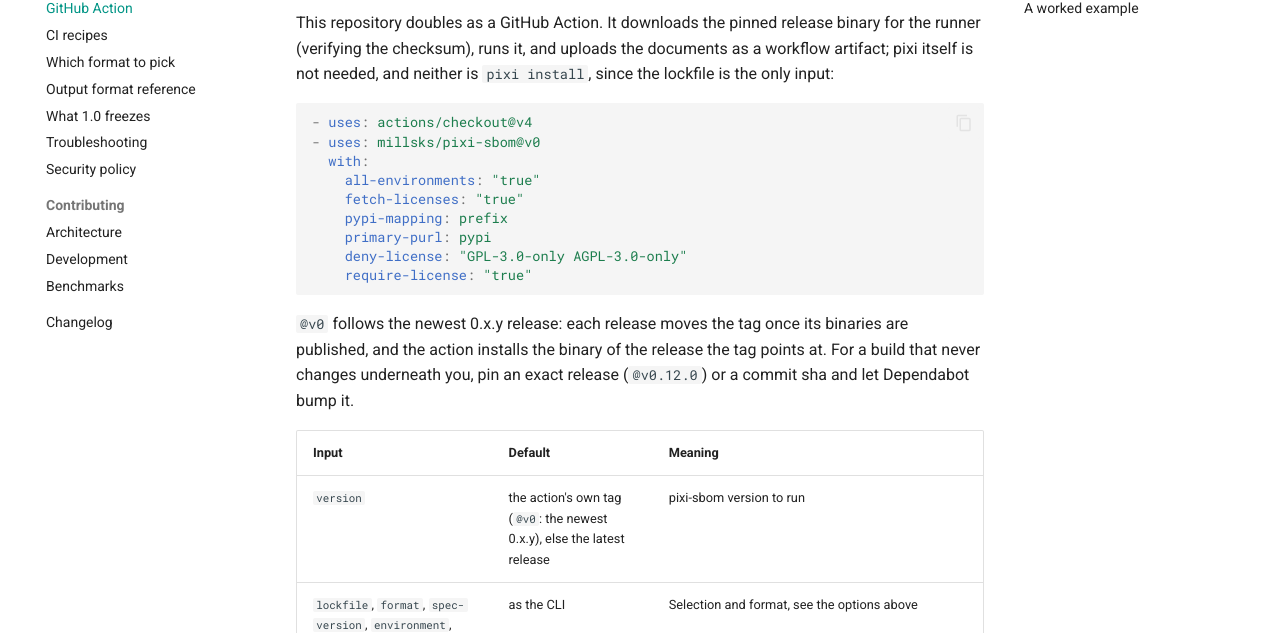
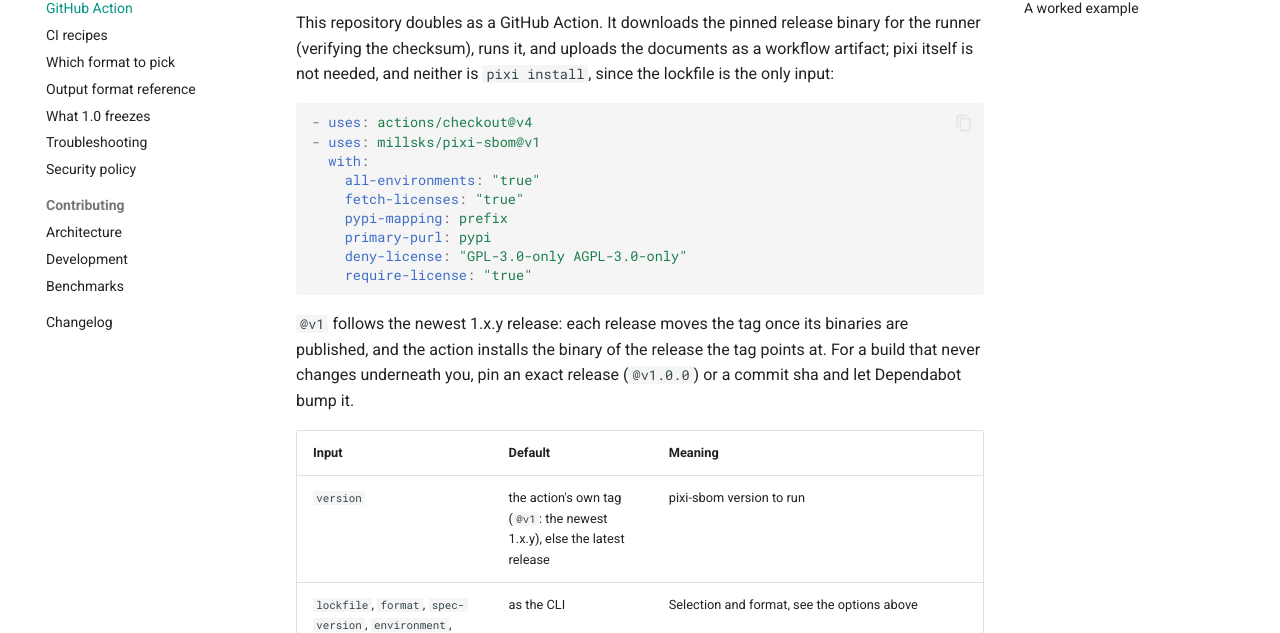
Before and after one commit to aesir-oss/pixi-sbom, an MkDocs documentation site: the page built from docs/github-action.md, in a window 1280 px wide and 900 px high. Shown: the part 211-844 px from the top of the window. Built offline with MkDocs 1.6.1 and Material for MkDocs 9.7.7, drawn with Linux system fonts in a browser that asks for light colours; comment, search, counter and statistics services are not loaded; the version menu is left out; some of the changed text lies outside the part shown.

Commit message:
docs: the 1.0 pass over the docs, and somewhere for release copy to live (#119) (#241)
The floating major tag from #231 needed nothing in the machinery -- action-version.sh matches
`^v?([0-9]+)$` and the tag move takes `major="${TAG%%.*}"`, so v1 is created and followed on its
own. Only the prose hardcoded v0. Every `@v0` in the README, docs and action.yml is now `@v1`,
and there is a test resolving ACTION_REF=v1 to 1.0.0, which is the case that matters once a v2
exists and a v1 user must not silently get its binary.

git-cliff rewrites CHANGELOG.md wholesale from the commit log every release, so a hand-written
section there does not survive. docs/release-notes/<tag>.md is the insertion point that does:
release-artifacts.yml puts it above the generated section in the GitHub release. Most releases
need nothing there; 1.0.0 does, and has it.

The accuracy pass found a real bug in the README's "What goes in the SBOM" table: a misplaced
cell. The License row had two cells where the header has three, and the row below had four, so
`licenseDeclared` was silently dropped by the renderer and the License row showed an empty SPDX
column. Both fixed, and the table's 18 rows now agree on their column count. The header said SPDX
2.3 while the rows describe both, and nothing mentioned vulnerabilities at all, which #118
changed -- there is a row for them now.

README: conda-forge and crates.io version badges, since three CI/licence/docs badges do not tell
a reader what version exists or where to get it; a "What it does" table so the answer is one
screen rather than four sections; and what it is not, pointing at the stability page. The
documentation table gains the stability and security pages, which were missing from it.


Claude-Session: https://claude.ai/code/session_01WCSL7mYk3kx1zpjZipKBnE

Co-authored-by: Claude Opus 5 (1M context) <noreply@anthropic.com>

````diff
--- a/action.yml
+++ b/action.yml
@@ -10,8 +10,8 @@ branding:
 inputs:
   version:
     description: >-
-      pixi-sbom version to run (e.g. 0.12.0). Defaults to the version the action was referenced
-      at: `@v0.12.0` runs 0.12.0, `@v0` the newest 0.x.y release, a branch the latest release.
+      pixi-sbom version to run (e.g. 1.0.0). Defaults to the version the action was referenced
+      at: `@v1.0.0` runs 1.0.0, `@v1` the newest 1.x.y release, a branch the latest release.
     required: false
     default: ""
   lockfile:
--- a/docs/github-action.md
+++ b/docs/github-action.md
@@ -9,7 +9,7 @@ checksum), runs it, and uploads the documents as a workflow artifact; pixi itsel
 
 ```yaml
 - uses: actions/checkout@v4
-- uses: millsks/pixi-sbom@v0
+- uses: millsks/pixi-sbom@v1
   with:
     all-environments: "true"
     fetch-licenses: "true"
@@ -19,13 +19,13 @@ checksum), runs it, and uploads the documents as a workflow artifact; pixi itsel
     require-license: "true"
 ```
 
-`@v0` follows the newest 0.x.y release: each release moves the tag once its binaries are published, and the action
+`@v1` follows the newest 1.x.y release: each release moves the tag once its binaries are published, and the action
 installs the binary of the release the tag points at. For a build that never changes underneath you, pin an exact
-release (`@v0.12.0`) or a commit sha and let Dependabot bump it.
+release (`@v1.0.0`) or a commit sha and let Dependabot bump it.
 
 | Input | Default | Meaning |
 |---|---|---|
-| `version` | the action's own tag (`@v0`: the newest 0.x.y), else the latest release | pixi-sbom version to run |
+| `version` | the action's own tag (`@v1`: the newest 1.x.y), else the latest release | pixi-sbom version to run |
 | `lockfile`, `format`, `spec-version`, `environment`, `platform`, `all-environments`, `all-platforms` | as the CLI | Selection and format, see the options above |
 | `scan` | | Describe every pixi workspace under this directory instead of one lockfile; the documents land under `output` at the same relative path, so a monorepo job uploads one artifact holding all of them |
 | `config` | | Configuration file; the `pyproject.toml` table or `pixi-sbom.toml` next to the lockfile are read by default, `none` reads nothing. `format` is always passed and wins over the file; the other inputs are passed only when set |
@@ -86,7 +86,7 @@ permissions:
   security-events: write
 steps:
   - uses: actions/checkout@v4
-  - uses: millsks/pixi-sbom@v0
+  - uses: millsks/pixi-sbom@v1
     with:
       pypi-mapping: prefix
       vulnerabilities: osv
@@ -123,7 +123,7 @@ permissions:
   attestations: write
 steps:
   - uses: actions/checkout@v4
-  - uses: millsks/pixi-sbom@v0
+  - uses: millsks/pixi-sbom@v1
     with:
       attest: "true"
 ```
@@ -145,7 +145,7 @@ list that is known to trip (`Python-2.0`) proves the `policy-violated` output wi
 second step with a satisfiable policy proves exit 0:
 
 ```yaml
-- uses: millsks/pixi-sbom@v0
+- uses: millsks/pixi-sbom@v1
   id: sbom
   with:
     all-environments: "true"
--- a/mkdocs.yml
+++ b/mkdocs.yml
@@ -11,6 +11,7 @@ docs_dir: docs
 exclude_docs: |
   overrides/
   presentations/
+  release-notes/
 strict: true
 validation:
   omitted_files: warn
````
Also changed, not shown: README.md (+23 -4 lines), docs/ci-recipes.md (+1 -1 lines), docs/cli.md (+1 -1 lines), docs/development.md (+1 -1 lines), docs/index.md (+1 -1 lines), docs/release-notes/README.md (added, +12 -0 lines), docs/release-notes/v1.0.0.md (added, +48 -0 lines), 3 other files.
